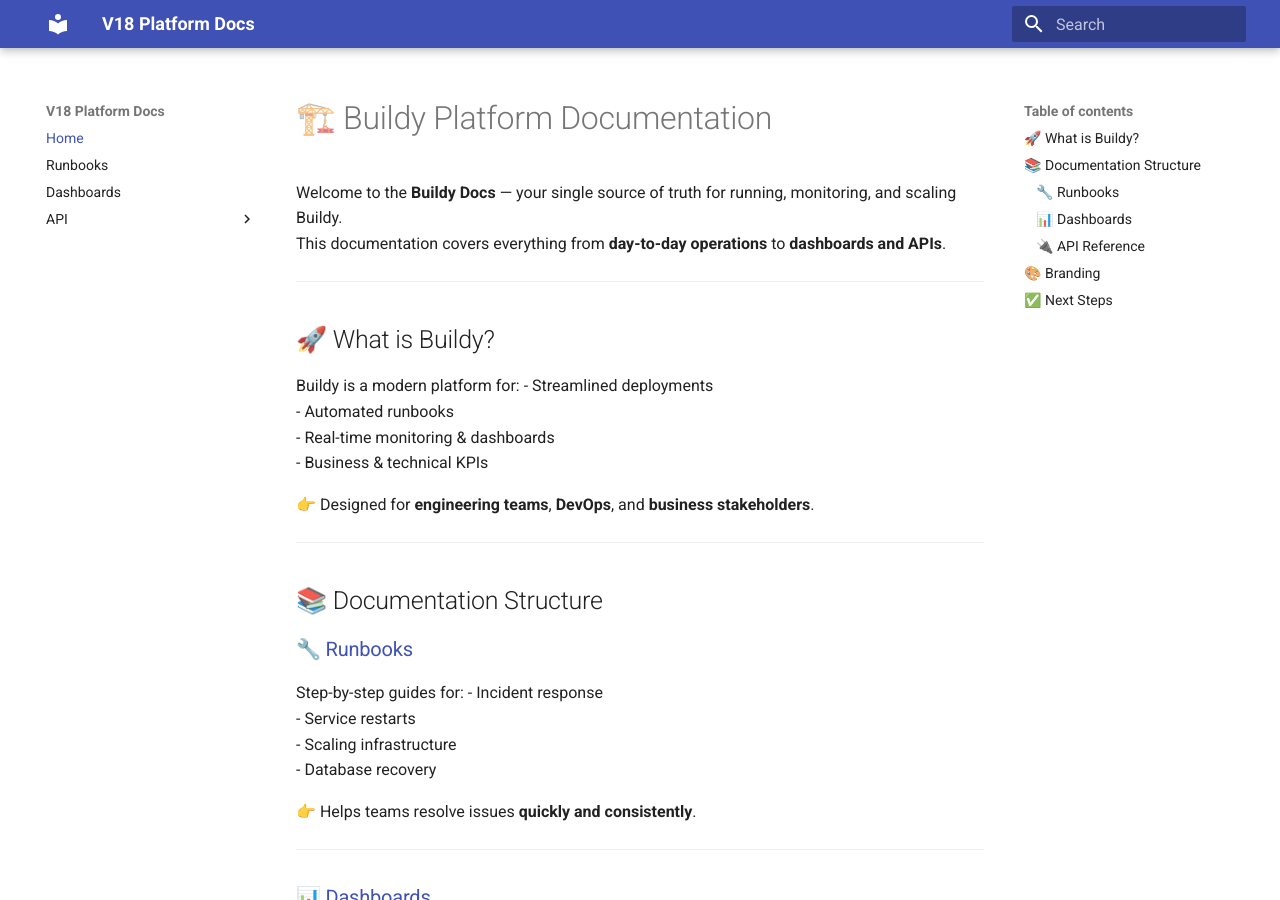
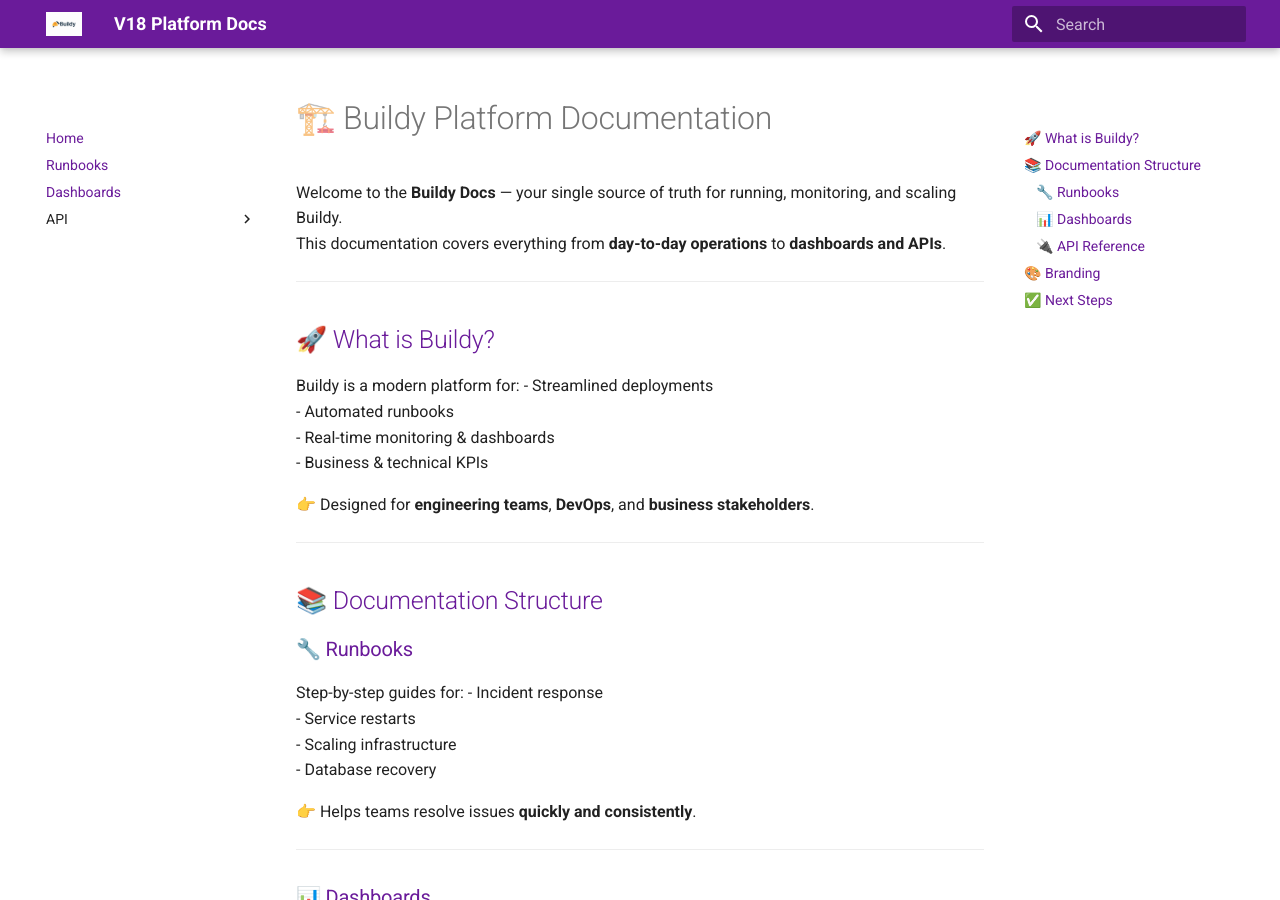
Before and after one commit to Kello54/Buildy, an MkDocs documentation site: the page built from docs/index.md, in a window 1280 px wide and 900 px high. Built offline with MkDocs 1.6.1 and Material for MkDocs 9.7.7, drawn with Linux system fonts in a browser that asks for light colours.

Commit message:
Update mkdocs.yml

```diff
--- a/mkdocs.yml
+++ b/mkdocs.yml
@@ -1,11 +1,18 @@
 site_name: V18 Platform Docs
+
 theme:
   name: material
+  logo: images/logo.PNG       # Make sure it matches exact case in your repo
+  favicon: images/favicon.png # Same here
+
+extra_css:
+  - stylesheets/custom.css
+  - stylesheets/api.css
 
 plugins:
   - search
   - swagger-ui:
-      spec_file: docs/platform.json
+      spec_file: platform.json   # remove 'docs/', MkDocs looks inside docs/ by default
   - minify:
       minify_html: true
 
```
